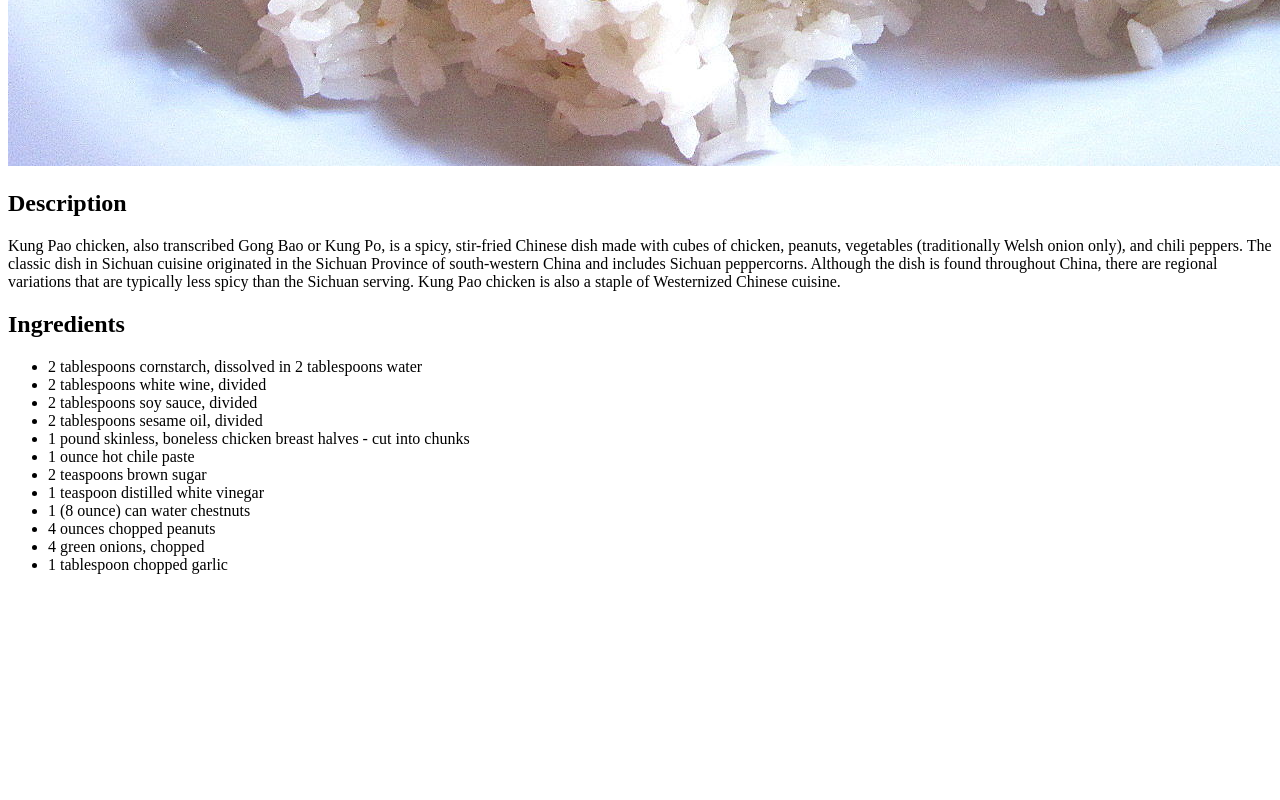
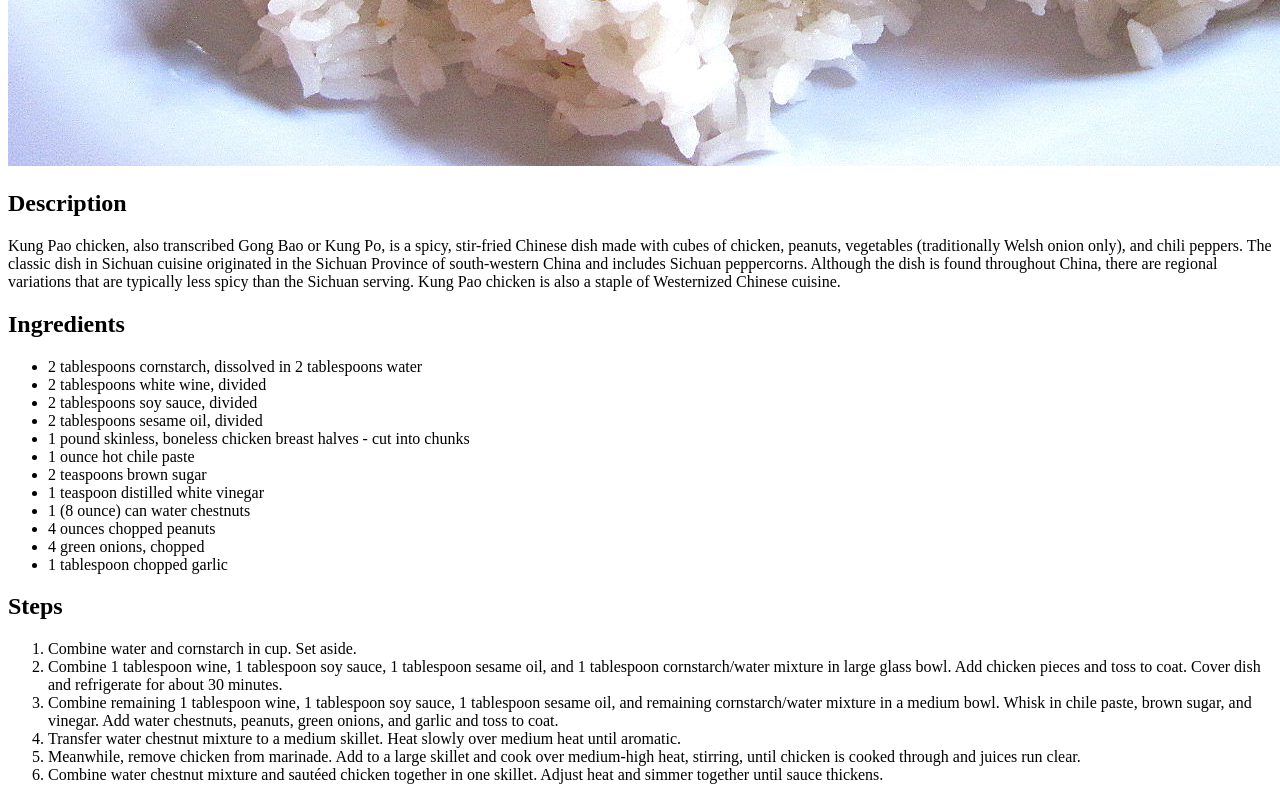
Before and after one commit to hallovera/odin-recipes, a plain HTML site: page recipes/KungPao.html in a window 1280 px wide. Shown: the part 1114-1914 px from the top of the page. Before the commit the page ends 1704 px from the top, so only its background shows below. Drawn offline with Linux system fonts and the light colour scheme.

Commit message:
Add step-by-step instructions for Kung Pao Chicken

```diff
--- a/recipes/KungPao.html
+++ b/recipes/KungPao.html
@@ -6,6 +6,7 @@
     <meta name="viewport" content="width=device-width, initial-scale=1.0">
     <title>Kung Pao Chicken</title>
   </head>
+
   <body>
     <h1>Kung Pao Chicken</h1>
       <img src="../img/kungpao.jpeg">
@@ -34,5 +35,14 @@
           <li>4 green onions, chopped</li>
           <li>1 tablespoon chopped garlic</li>
         </ul>
+      <h2>Steps</h2>
+        <ol>
+          <li>Combine water and cornstarch in cup. Set aside.</li>
+          <li>Combine 1 tablespoon wine, 1 tablespoon soy sauce, 1 tablespoon sesame oil, and 1 tablespoon cornstarch/water mixture in large glass bowl. Add chicken pieces and toss to coat. Cover dish and refrigerate for about 30 minutes.</li>
+          <li>Combine remaining 1 tablespoon wine, 1 tablespoon soy sauce, 1 tablespoon sesame oil, and remaining cornstarch/water mixture in a medium bowl. Whisk in chile paste, brown sugar, and vinegar. Add water chestnuts, peanuts, green onions, and garlic and toss to coat.</li>
+          <li>Transfer water chestnut mixture to a medium skillet. Heat slowly over medium heat until aromatic.</li>
+          <li>Meanwhile, remove chicken from marinade. Add to a large skillet and cook over medium-high heat, stirring, until chicken is cooked through and juices run clear.</li>
+          <li>Combine water chestnut mixture and sautéed chicken together in one skillet. Adjust heat and simmer together until sauce thickens.</li>
+        </ol>
   </body>
 </html>
```
